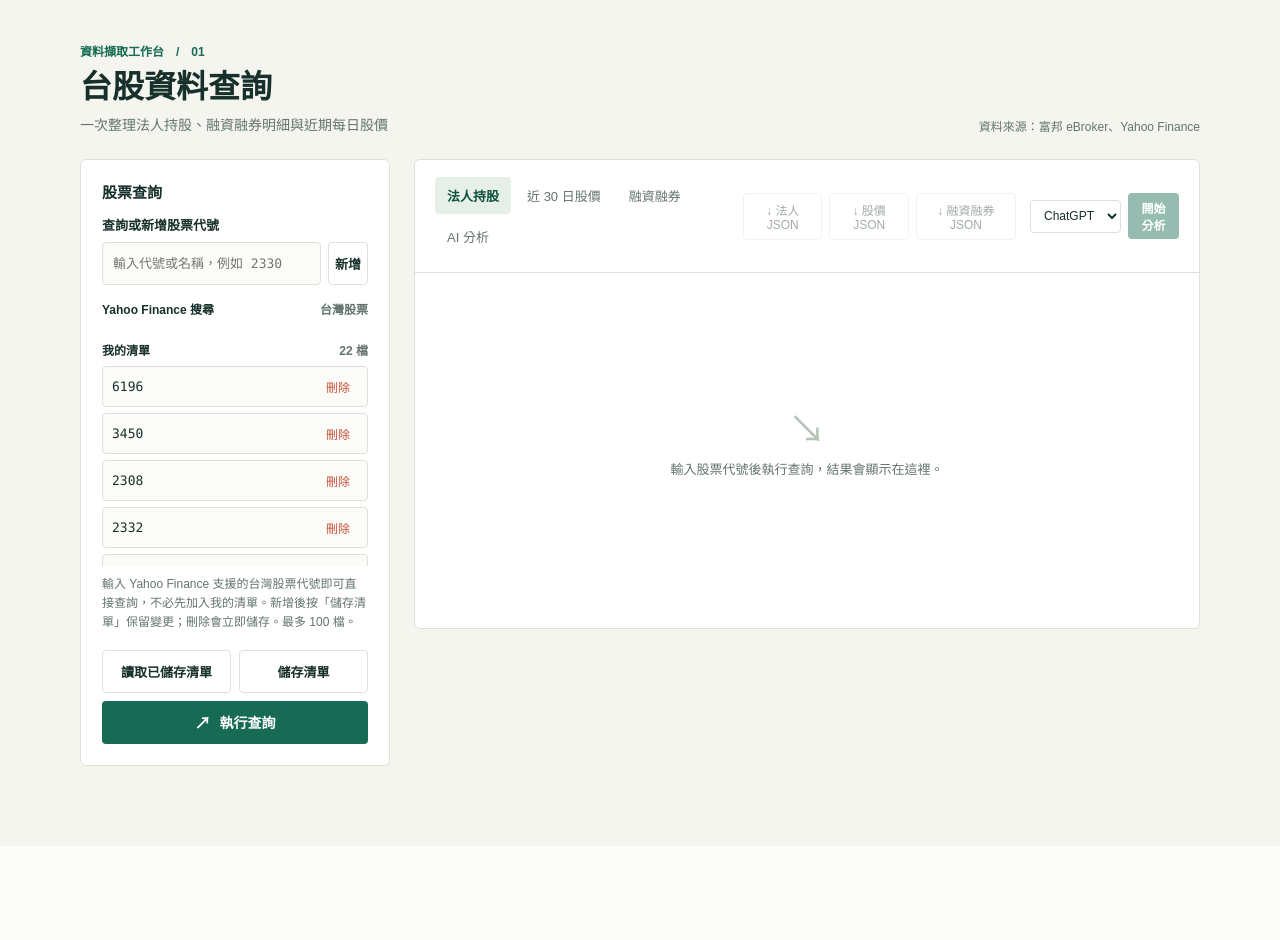
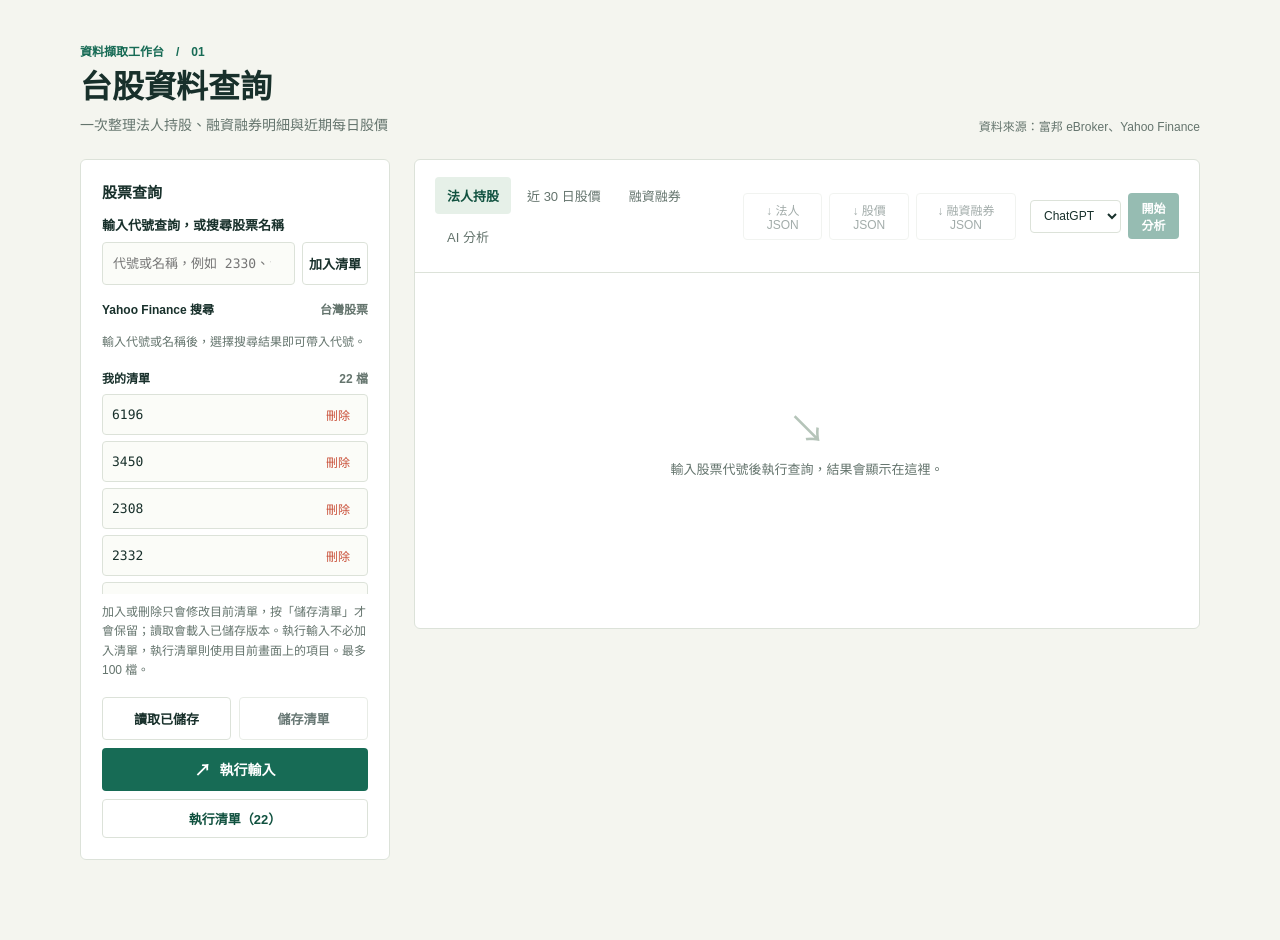
Before and after one commit to radponewowo01-cmyk/Home-python2, a Flask app: page / in a window 1280 px wide. Shown: the part 56-996 px from the top of the page. Before the commit the page ends 822 px from the top, so only its background shows below. Run offline with Flask 3, Linux system fonts and the light colour scheme.

Commit message:
Improve stock list workflows
Co-authored-by: Copilot <223556219+Copilot@users.noreply.github.com>

```diff
--- a/templates/index.html
+++ b/templates/index.html
@@ -79,6 +79,12 @@
     }
     .run-button:hover:not(:disabled) { background: var(--green-dark); }
     .run-button:disabled { cursor: wait; opacity: .72; }
+    .run-list-button {
+      width: 100%; min-height: 39px; border: 1px solid var(--line); border-radius: 4px;
+      color: var(--green-dark); background: white; font-size: 13px; font-weight: 700;
+    }
+    .run-list-button:hover:not(:disabled) { border-color: var(--green); background: var(--soft-green); }
+    .run-list-button:disabled { cursor: not-allowed; opacity: .5; }
     .run-icon { font-size: 16px; }
     .form-actions { display: grid; grid-template-columns: 1fr; gap: 8px; }
     .list-actions { display: grid; grid-template-columns: 1fr 1fr; gap: 8px; margin-bottom: 8px; }
@@ -174,23 +180,25 @@
         <div class="section-title">
           <h2>股票查詢</h2>
         </div>
-        <label for="stock-code">查詢或新增股票代號</label>
+        <label for="stock-code">輸入代號查詢，或搜尋股票名稱</label>
         <div class="stock-entry">
-          <input id="stock-code" class="stock-input" type="search" placeholder="輸入代號或名稱，例如 2330" aria-describedby="list-hint">
-          <button id="add-button" class="save-button" type="button">新增</button>
+          <input id="stock-code" class="stock-input" type="search" placeholder="代號或名稱，例如 2330、台積電" aria-describedby="input-hint">
+          <button id="add-button" class="save-button" type="button">加入清單</button>
         </div>
         <h3 class="subsection-title">Yahoo Finance 搜尋 <span class="count">台灣股票</span></h3>
         <ul id="market-stock-list" class="market-stock-list" aria-label="Yahoo Finance 股票搜尋結果"></ul>
-        <p id="market-stock-hint" class="hint" aria-live="polite"></p>
+        <p id="market-stock-hint" class="hint" aria-live="polite">輸入代號或名稱後，選擇搜尋結果即可帶入代號。</p>
+        <p id="input-hint" class="sr-only">輸入代號可直接查詢；輸入名稱可搜尋並選擇股票。多個代號請以空格或逗號分隔。</p>
         <h3 class="subsection-title">我的清單 <span id="stock-count" class="count"></span></h3>
         <ul id="stock-list" class="stock-list" aria-label="股票清單"></ul>
-        <p id="list-hint" class="hint">輸入 Yahoo Finance 支援的台灣股票代號即可直接查詢，不必先加入我的清單。新增後按「儲存清單」保留變更；刪除會立即儲存。最多 100 檔。</p>
+        <p id="list-hint" class="hint">加入或刪除只會修改目前清單，按「儲存清單」才會保留；讀取會載入已儲存版本。執行輸入不必加入清單，執行清單則使用目前畫面上的項目。最多 100 檔。</p>
         <div class="list-actions">
-          <button id="load-button" class="save-button" type="button">讀取已儲存清單</button>
+          <button id="load-button" class="save-button" type="button">讀取已儲存</button>
           <button id="save-button" class="save-button" type="button">儲存清單</button>
         </div>
         <div class="form-actions">
-          <button id="run-button" class="run-button" type="submit"><span class="run-icon" aria-hidden="true">↗</span><span>執行查詢</span></button>
+          <button id="run-button" class="run-button" type="submit"><span class="run-icon" aria-hidden="true">↗</span><span>執行輸入</span></button>
+          <button id="run-list-button" class="run-list-button" type="button">執行清單</button>
         </div>
       </form>
       <section class="results-panel" aria-label="查詢結果">
@@ -231,6 +239,7 @@
     const marketStockHint = document.querySelector("#market-stock-hint");
     const countLabel = document.querySelector("#stock-count");
     const runButton = document.querySelector("#run-button");
+    const runListButton = document.querySelector("#run-list-button");
     const saveButton = document.querySelector("#save-button");
     const loadButton = document.querySelector("#load-button");
     const addButton = document.querySelector("#add-button");
@@ -250,32 +259,40 @@
     let marketSearchTimer = null;
     let marketSearchSequence = 0;
     let stockListBusy = false;
+    let queryBusy = false;
+    let savedStockList = [...stockList];
+    let stockListDirty = false;
 
     function parseStockCodes(value) {
       return [...new Set(value.split(/[\s,，;；]+/).map(stock => stock.trim()).filter(Boolean))];
     }
 
     function updateCount() {
-      countLabel.textContent = `${stockList.length} 檔`;
+      stockListDirty = JSON.stringify(stockList) !== JSON.stringify(savedStockList);
+      countLabel.textContent = `${stockList.length} 檔${stockListDirty ? " · 未儲存" : ""}`;
       const query = stockCodeInput.value.trim();
       searchMarketStocks(query);
       stockListView.replaceChildren();
-      const matchingStocks = stockList.filter(stock => stock.includes(query));
-      if (!matchingStocks.length) {
-        const empty = make("li", query ? "沒有符合的股票代號。" : "清單目前沒有股票。", "empty-list");
+      if (!stockList.length) {
+        const empty = make("li", "清單目前沒有股票。", "empty-list");
         stockListView.append(empty);
-        return;
-      }
-
-      matchingStocks.forEach(stock => {
+      } else {
+        stockList.forEach(stock => {
           const item = make("li", undefined, "stock-item");
           item.append(make("span", stock));
           const removeButton = make("button", "刪除", "delete-stock");
           removeButton.type = "button";
           removeButton.dataset.stock = stock;
-        removeButton.setAttribute("aria-label", `刪除股票 ${stock}`);
+          removeButton.setAttribute("aria-label", `從清單刪除股票 ${stock}`);
           item.append(removeButton);
           stockListView.append(item);
+        });
+      }
+      saveButton.disabled = stockListBusy || !stockListDirty;
+      runListButton.disabled = queryBusy || stockList.length === 0;
+      runListButton.textContent = `執行清單（${stockList.length}）`;
+      stockListView.querySelectorAll("button").forEach(button => {
+        button.disabled = stockListBusy;
       });
     }
 
@@ -284,7 +301,10 @@
       const sequence = ++marketSearchSequence;
       marketStockListView.replaceChildren();
       marketStockHint.textContent = "";
-      if (!query) return;
+      if (!query) {
+        marketStockHint.textContent = "輸入代號或名稱後，選擇搜尋結果即可帶入代號。";
+        return;
+      }
 
       marketStockHint.textContent = "正在搜尋 Yahoo Finance…";
       marketSearchTimer = window.setTimeout(async () => {
@@ -297,7 +317,7 @@
             marketStockHint.textContent = "Yahoo Finance 找不到符合的台灣上市／櫃股票。";
             return;
           }
-          marketStockHint.textContent = `找到 ${payload.stocks.length} 檔，選取後可直接查詢。`;
+          marketStockHint.textContent = `找到 ${payload.stocks.length} 檔，選取後可執行輸入或加入清單。`;
           payload.stocks.forEach(stock => {
             const item = make("li");
             const button = make("button", `${stock.code}　${stock.name}　${stock.market}`, "market-stock-option");
@@ -324,10 +344,16 @@
       stockCodeInput.disabled = disabled;
       addButton.disabled = disabled;
       loadButton.disabled = disabled;
-      saveButton.disabled = disabled;
+      saveButton.disabled = disabled || !stockListDirty;
       stockListView.querySelectorAll("button").forEach(button => {
         button.disabled = disabled;
       });
+    }
+
+    function setQueryControlsDisabled(disabled) {
+      queryBusy = disabled;
+      runButton.disabled = disabled;
+      runListButton.disabled = disabled || stockList.length === 0;
     }
 
     async function persistStockList(stocks) {
@@ -464,7 +490,7 @@
       stockList = [...stockList, ...newStocks];
       stockCodeInput.value = "";
       updateCount();
-      setStatus(newStocks.length ? `已新增 ${newStocks.length} 檔股票，請儲存清單以保留變更。` : "輸入的股票代號已在清單中。");
+      setStatus(newStocks.length ? `已加入 ${newStocks.length} 檔至目前清單；按「儲存清單」保留變更。` : "輸入的股票代號已在清單中。");
     }
 
     addButton.addEventListener("click", addStocks);
@@ -476,29 +502,16 @@
       stockCodeInput.focus();
     });
     stockCodeInput.addEventListener("input", updateCount);
-    stockListView.addEventListener("click", async event => {
+    stockListView.addEventListener("click", event => {
       const button = event.target.closest("button[data-stock]");
       if (!button || stockListBusy) return;
-      const previousStockList = stockList;
-      stockListBusy = true;
       stockList = stockList.filter(stock => stock !== button.dataset.stock);
       updateCount();
-      setStockListControlsDisabled(true);
-      setStatus(`正在刪除股票 ${button.dataset.stock} 並儲存清單…`, "running");
-      try {
-        stockList = await persistStockList(stockList);
-        setStatus(`已刪除股票 ${button.dataset.stock}，清單已儲存。`);
-      } catch (error) {
-        stockList = previousStockList;
-        setStatus(`刪除未完成：${error.message}`, "error");
-      } finally {
-        stockListBusy = false;
-        updateCount();
-        setStockListControlsDisabled(false);
-      }
+      setStatus(`已從目前清單刪除 ${button.dataset.stock}；按「儲存清單」保留變更。`);
     });
     loadButton.addEventListener("click", async () => {
       if (stockListBusy) return;
+      if (stockListDirty && !window.confirm("目前清單有尚未儲存的變更。讀取已儲存清單會捨棄這些變更，是否繼續？")) return;
       stockListBusy = true;
       setStockListControlsDisabled(true);
       setStatus("正在讀取已儲存的股票清單…", "running");
@@ -507,6 +520,7 @@
         const payload = await response.json();
         if (!response.ok) throw new Error(payload.error || "無法讀取股票清單。");
         stockList = payload.stocks;
+        savedStockList = [...payload.stocks];
         updateCount();
         setStatus("已讀取儲存的股票清單。");
       } catch (error) {
@@ -523,8 +537,9 @@
       setStatus("正在儲存股票清單…", "running");
       try {
         stockList = await persistStockList(stockList);
+        savedStockList = [...stockList];
         updateCount();
-        setStatus("股票清單已儲存，之後載入頁面時會使用這份清單。Render 需套用持久磁碟設定，才能跨重啟保留。");
+        setStatus("目前清單已儲存，之後載入頁面時會使用這份清單。");
       } catch (error) {
         setStatus(error.message, "error");
       } finally {
@@ -545,21 +560,19 @@
       });
     }));
 
-    form.addEventListener("submit", async event => {
-      event.preventDefault();
-      const inputStocks = parseStockCodes(stockCodeInput.value);
-      const stocks = inputStocks.length ? inputStocks : stockList.slice();
-      if (!stocks.length) return setStatus("目前沒有可查詢的股票，請先新增或儲存股票清單。", "error");
+    async function runStocks(stocks, source) {
+      if (queryBusy) return;
+      if (!stocks.length) return setStatus(source === "清單" ? "目前清單沒有股票可執行。" : "請先輸入股票代號。", "error");
       if (stocks.some(stock => !/^\d{1,6}$/.test(stock))) return setStatus("股票代號僅能包含 1 至 6 位數字。", "error");
       if (stocks.length > 100) return setStatus("一次最多可查詢 100 檔股票。", "error");
 
-      runButton.disabled = true;
+      setQueryControlsDisabled(true);
       downloadInstitution.disabled = true;
       downloadPrices.disabled = true;
       downloadMarginShort.disabled = true;
       analyzeButton.disabled = true;
       resultData = null;
-      setStatus("正在建立查詢工作…", "running");
+      setStatus(`正在建立「${source}」查詢工作…`, "running");
       try {
         const response = await fetch("/api/jobs", {
           method: "POST",
@@ -578,18 +591,24 @@
         downloadMarginShort.disabled = false;
         analyzeButton.disabled = false;
         analysisView.replaceChildren(make("div", "完成查詢後，可根據目前資料產生 AI 分析。", "empty"));
-        setStatus("查詢完成。結果僅暫存在目前服務執行個體，下載後請自行保存。");
+        setStatus(`「${source}」查詢完成（${stocks.length} 檔）。結果僅暫存在目前服務執行個體，下載後請自行保存。`);
       } catch (error) {
         setStatus(error.message, "error");
       } finally {
-        runButton.disabled = false;
+        setQueryControlsDisabled(false);
       }
+    }
+
+    form.addEventListener("submit", event => {
+      event.preventDefault();
+      runStocks(parseStockCodes(stockCodeInput.value), "輸入");
     });
+    runListButton.addEventListener("click", () => runStocks([...stockList], "清單"));
 
     analyzeButton.addEventListener("click", async () => {
       if (!resultData) return;
       analyzeButton.disabled = true;
-      runButton.disabled = true;
+      setQueryControlsDisabled(true);
       analyzeButton.textContent = "分析中…";
       analysisView.replaceChildren(make("p", "AI 正在整理法人動向與近期行情…", "summary"));
       setStatus("正在送出查詢資料進行 AI 分析…", "running");
@@ -617,7 +636,7 @@
         setStatus(error.message, "error");
       } finally {
         analyzeButton.disabled = false;
-        runButton.disabled = false;
+        setQueryControlsDisabled(false);
         analyzeButton.textContent = "開始分析";
       }
     });
```
Also changed, not shown: README.md. Lines whose indentation alone changed are shown as unchanged.
